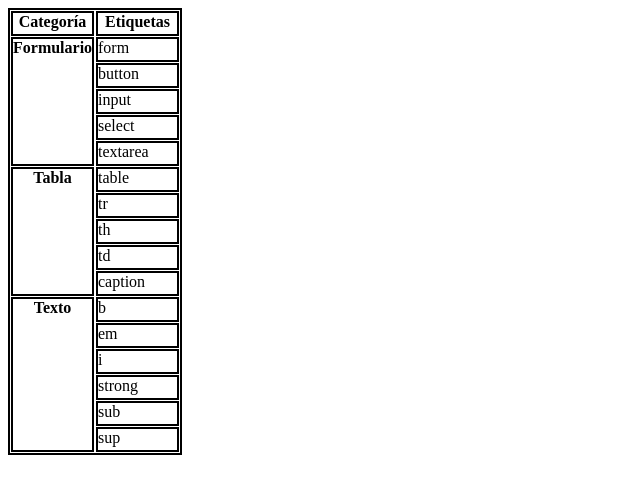
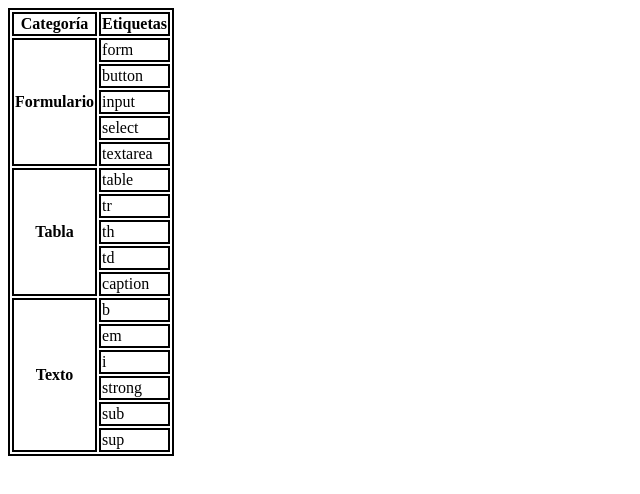
Before and after one commit to ansualo/retoCSS20, a plain HTML site: page index.html in a window 1280 px wide. Shown: the whole page, without its empty margins (0-640 px from the left). Drawn offline with Linux system fonts and the light colour scheme.

Commit message:
modifico el formato de la tabla usando table en vez de divs

```diff
--- a/css/style.css
+++ b/css/style.css
@@ -1,26 +1,8 @@
-* {
-    box-sizing: border-box;
-  }
-.table, .row{
+
+table, th, td{
     border: 2px solid black;
-}
-.table{
-    display:grid;
-    display:inline-flex;
-}
-.row{
-    width:83px;
-    height: 25px;
-    margin:1px;
-}
-.big{
-    height: 129px;
-}
-.bigger{
-    height: 155px;
 }
 .bold{
     font-weight: bold;
     text-align: center;
-
 }
--- a/index.html
+++ b/index.html
@@ -8,35 +8,41 @@
     <link href="css/style.css" rel="stylesheet">
 </head>
 <body>
-
-    <div class="table">
-
-        <div class="column bold">
-            <div class="row">Categoría</div>
-            <div class="row big">Formulario</div>
-            <div class="row big">Tabla</div>
-            <div class="row bigger">Texto</div>
-        </div>
-
-        <div class="column">
-            <div class="row bold">Etiquetas</div>
-            <div class="row">form</div>
-            <div class="row">button</div>
-            <div class="row">input</div>
-            <div class="row">select</div>
-            <div class="row">textarea</div>
-            <div class="row">table</div>
-            <div class="row">tr</div>
-            <div class="row">th</div>
-            <div class="row">td</div>
-            <div class="row">caption</div>
-            <div class="row">b</div>
-            <div class="row">em</div>
-            <div class="row">i</div>
-            <div class="row">strong</div>
-            <div class="row">sub</div>
-            <div class="row">sup</div>
-        </div>
+    <table>
+        <thead>
+            <tr>
+                <th>Categoría</th>
+                <th>Etiquetas</th>
+            </tr>
+        </thead>
+        <tbody>
+            <tr>
+                <td rowspan="5" class="bold">Formulario</td>
+                <td>form</td>
+            </tr>
+            <tr><td>button</td></tr>
+            <tr><td>input</td></tr>
+            <tr><td>select</td></tr>
+            <tr><td>textarea</td></tr>
+            <tr>
+                <td rowspan="5" class="bold">Tabla</td>
+                <td>table</td>
+            </tr>
+            <tr><td>tr</td></tr>
+            <tr><td>th</td></tr>
+            <tr><td>td</td></tr>
+            <tr><td>caption</td></tr>
+            <tr>
+                <td rowspan="6" class="bold">Texto</td>
+                <td>b</td>
+            </tr>
+            <tr><td>em</td></tr>
+            <tr><td>i</td></tr>
+            <tr><td>strong</td></tr>
+            <tr><td>sub</td></tr>
+            <tr><td>sup</td></tr>
+        </tbody>
+    </table>
 
 </body>
 </html>
```
